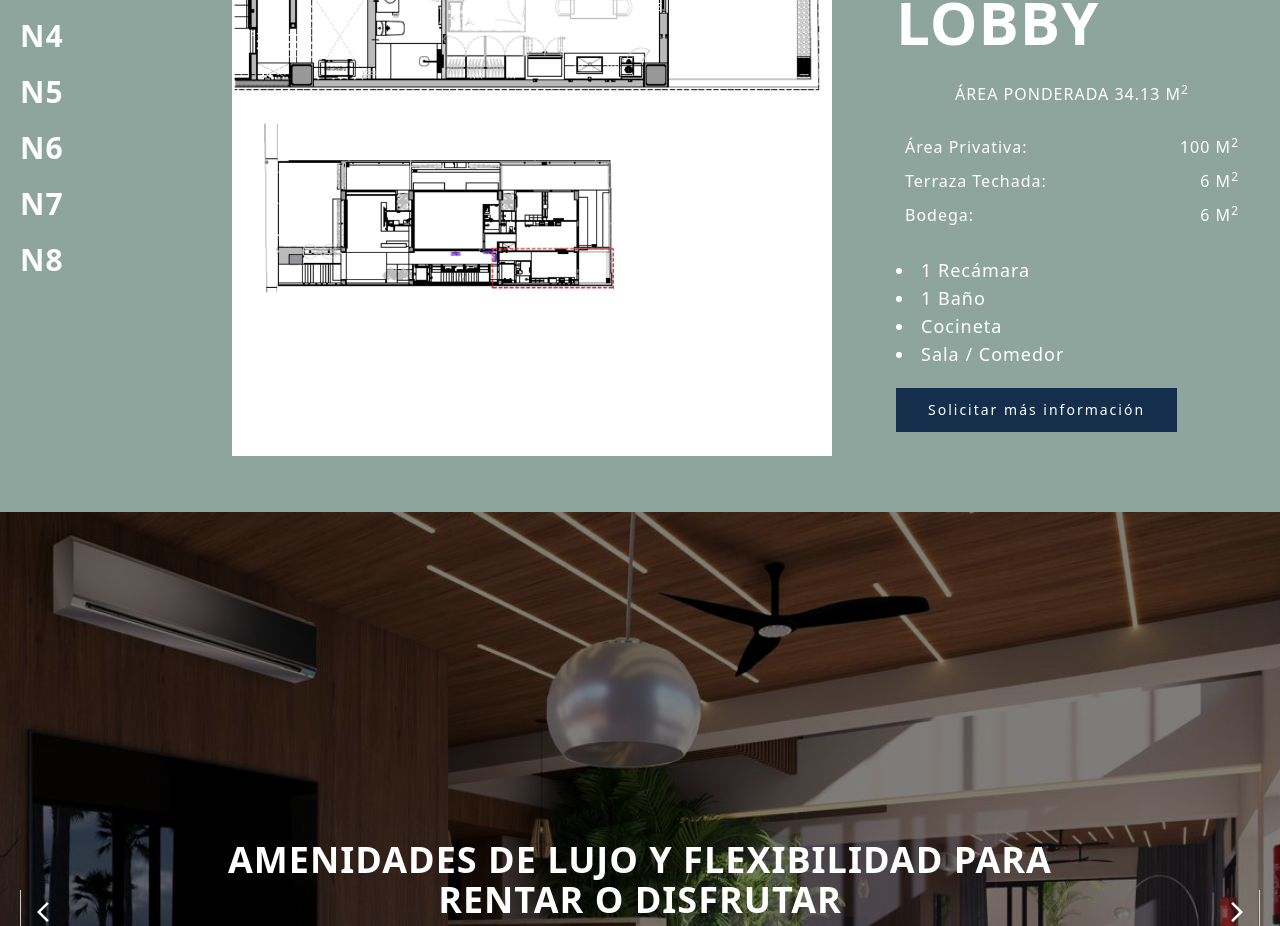
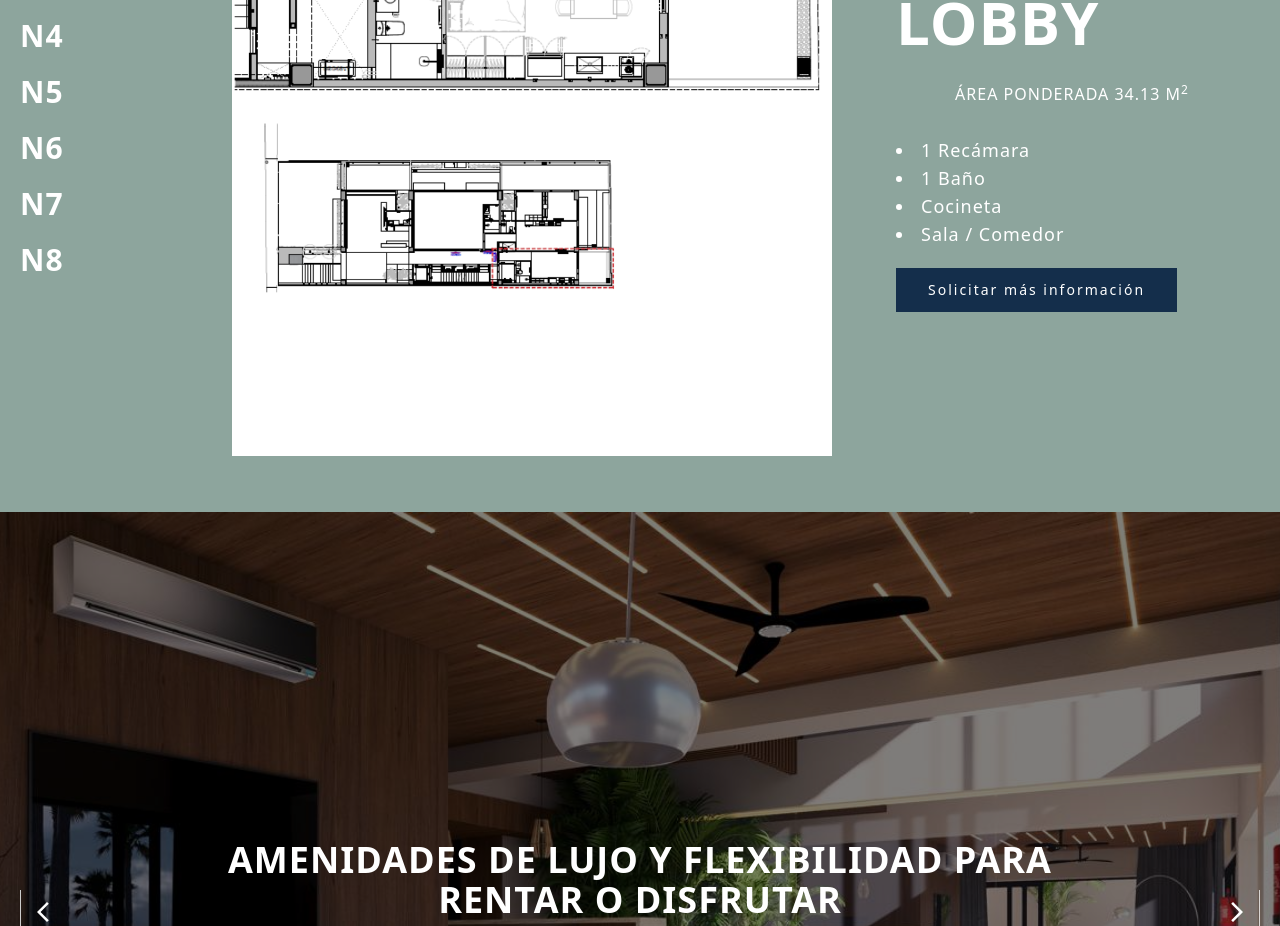
Before and after one commit to GrijalvaMarco/arenitower, a React (Vite) app: page / in a window 1280 px wide. Shown: the part 2040-2966 px from the top of the page. Built offline with nearby package versions, Linux system fonts and the light colour scheme.

Commit message:
remove area details from the Typology components

```diff
--- a/src/components/TypologyDetails.tsx
+++ b/src/components/TypologyDetails.tsx
@@ -1,11 +1,9 @@
 import React from 'react';
-import { MdBed, MdClose } from "react-icons/md";
-import { FaBath } from "react-icons/fa";
-import { GiCookingPot } from "react-icons/gi";
-import { FaCouch } from "react-icons/fa";
-import { FaDoorOpen } from "react-icons/fa";
+import { MdClose } from "react-icons/md";
 import TypologyDetailsPanel from './TypologyDetailsPanel';
 import Button from './Button';
+import { Link } from "react-router-dom";
+
 
 const TypologyDetails = ({ details, onClose }: { details: any; onClose: () => void }) => {
     return (
@@ -27,39 +25,13 @@ const TypologyDetails = ({ details, onClose }: { details: any; onClose: () => vo
                         <div className="mb-6">
                             <h1 className="text-4xl font-bold">{details.label}</h1>
                         </div>
-                        <div className="w-[60%]">
+                        <div className="w-full md:w-[60%]">
                             <TypologyDetailsPanel typology={details} />
                         </div>
                         <div className="mt-8">
-                            <div className="flex items-center space-x-2">
-                                <MdBed size={24} />
-                                <span>{details.details.bedrooms} {details.details.bedrooms > 1 ? 'récamaras' : 'récamara'}</span>
-                            </div>
-                            <div className="flex items-center space-x-2">
-                                <FaBath size={24} />
-                                <span>{details.details.bathrooms} {details.details.bathrooms > 1 ? 'Baños' : 'Baño'}</span>
-                            </div>
-                            <div className="flex items-center space-x-2">
-                                <GiCookingPot size={24} />
-                                <span>
-                                    {details.details.kitchenettes > 1
-                                        ? `${details.details.kitchenettes} Cocinetas`
-                                        : 'Cocineta'}
-                                </span>
-                            </div>
-                            <div className="flex items-center space-x-2">
-                                <FaCouch size={24} />
-                                <span>Sala/Comedor</span>
-                            </div>
-                            {details.details.lockOff !== undefined && (
-                                <div className="flex items-center space-x-2">
-                                    <FaDoorOpen size={24} />
-                                    <span>Lock off</span>
-                                </div>
-                            )}
-                        </div>
-                        <div className="mt-8">
-                            <Button>Solicitar información</Button>
+                            <Link to="/contact">
+                                <Button>Solicitar información</Button>
+                            </Link>
                         </div>
                     </div>
                 </div>
--- a/src/components/TypologyDetailsPanel.jsx
+++ b/src/components/TypologyDetailsPanel.jsx
@@ -1,4 +1,9 @@
 import React from 'react';
+import { MdBed } from "react-icons/md";
+import { FaBath } from "react-icons/fa";
+import { GiCookingPot } from "react-icons/gi";
+import { FaCouch } from "react-icons/fa";
+import { FaDoorOpen } from "react-icons/fa";
 
 const TypologyDetailsPanel = ({ typology }) => {
     return (
@@ -7,18 +12,32 @@ const TypologyDetailsPanel = ({ typology }) => {
                 <h2 className="text-white font-bold text-lg">ÁREA PONDERADA {typology.area}<sup> m2</sup></h2>
             </div>
             <div className="mt-4 space-y-4 p-6">
-                <div className="flex justify-arround gap-2">
-                    <span className="text-black">Area Privativa:</span>
-                    <span className="text-primary font-bold">50 <sup>m2</sup></span>
+                <div className="flex items-center space-x-2">
+                    <MdBed size={24} className="text-primary" />
+                    <span className="text-black">{typology.details?.bedrooms || 0} {typology.details?.bedrooms > 1 ? 'récamaras' : 'récamara'}</span>
                 </div>
-                <div className="flex justify-arround gap-2">
-                    <span className="text-black">Terraza Techada:</span>
-                    <span className="text-primary font-bold">50 <sup>m2</sup></span>
+                <div className="flex items-center space-x-2">
+                    <FaBath size={24} className="text-primary" />
+                    <span className="text-black">{typology.details?.bathrooms || 0} {typology.details?.bathrooms > 1 ? 'Baños' : 'Baño'}</span>
                 </div>
-                <div className="flex justify-arround gap-2">
-                    <span className="text-black">Bodega:</span>
-                    <span className="text-primary font-bold">50 <sup>m2</sup></span>
+                <div className="flex items-center space-x-2">
+                    <GiCookingPot size={24} className="text-primary" />
+                    <span className="text-black">
+                        {typology.details?.kitchenettes > 1
+                            ? `${typology.details?.kitchenettes} Cocinetas`
+                            : 'Cocineta'}
+                    </span>
                 </div>
+                <div className="flex items-center space-x-2">
+                    <FaCouch size={24} className="text-primary" />
+                    <span className="text-black">Sala/Comedor</span>
+                </div>
+                {typology.details?.lockOff !== undefined && (
+                    <div className="flex items-center space-x-2">
+                        <FaDoorOpen size={24} className="text-primary" />
+                        <span className="text-black">Lock off</span>
+                    </div>
+                )}
             </div>
         </div>
     );
--- a/src/components/about/OurValues.tsx
+++ b/src/components/about/OurValues.tsx
@@ -7,7 +7,7 @@ const OurValues = () => {
     const accordionItems = [
         {
             title: 'Exclusividad:',
-            content: 'Solo 22 residencias. Un privilegio para quienes buscan lo extraordinario.',
+            content: 'Solo 22 departamentos. Un privilegio para quienes buscan lo extraordinario.',
         },
         {
             title: 'Flexibilidad Inteligente (Lock-Off):',
--- a/src/components/home/TypologyDetails.jsx
+++ b/src/components/home/TypologyDetails.jsx
@@ -10,26 +10,6 @@ function TypologyDetails({ tipology }) {
             <div className="mt-[20px]">
                 <div className="p-[10px] bg-secondary text-white text-center">
                     <span>ÁREA PONDERADA {tipology.area} M<sup>2</sup></span>
-                </div>
-                <div className="flex flex-col mt-[10px] gap-[10px] border border-secondary p-2">
-                    <div className="flex justify-between items-center">
-                        <p className="flex-1">Área Privativa:</p>
-                        <div className="flex justify-end flex-1">
-                            <p>{tipology.distributionArea.privateArea} M<sup>2</sup></p>
-                        </div>
-                    </div>
-                    <div className="flex justify-between items-center">
-                        <p className="flex-1">Terraza Techada:</p>
-                        <div className="flex justify-end flex-1">
-                            <p>{tipology.distributionArea.coveredTerrace} M<sup>2</sup></p>
-                        </div>
-                    </div>
-                    <div className="flex justify-between items-center">
-                        <p className="flex-1">Bodega:</p>
-                        <div className="flex justify-end flex-1">
-                            <p>{tipology.distributionArea.storage} M<sup>2</sup></p>
-                        </div>
-                    </div>
                 </div>
             </div>
             <div className="mt-[20px]">
```
